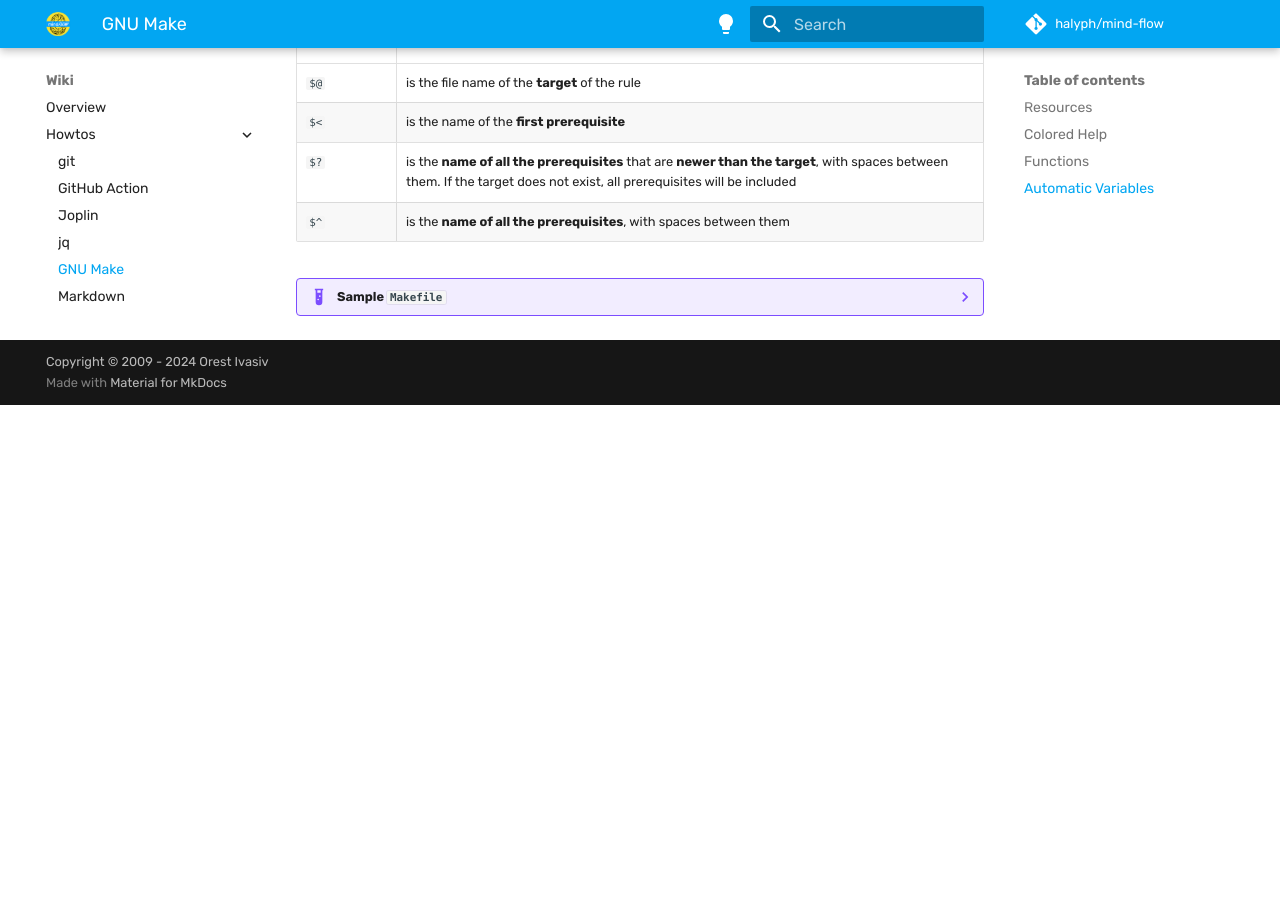
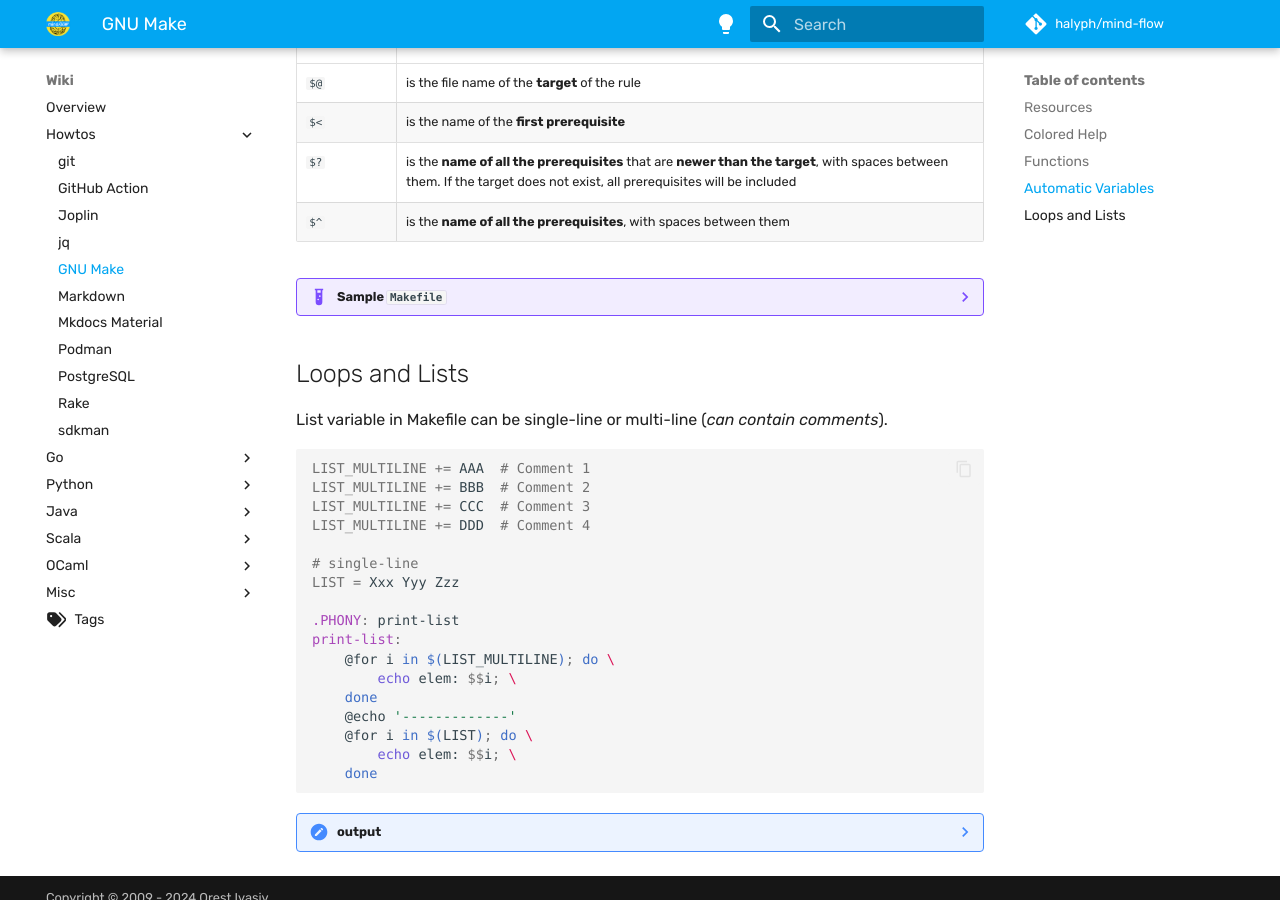
Before and after one commit to halyph/mind-flow, an MkDocs documentation site: the page built from docs/wiki/howtos/make.md, in a window 1280 px wide and 900 px high, scrolled down 1272 px. Built offline with MkDocs 1.6.1 and Material for MkDocs 9.7.7, drawn with Linux system fonts in a browser that asks for light colours; some web fonts are replaced; comment, search, counter and statistics services are not loaded; before the commit the page ends 1677 px from its top, so only the background shows below that.

Commit message:
updated make.md

````diff
--- a/docs/wiki/howtos/make.md
+++ b/docs/wiki/howtos/make.md
@@ -143,3 +143,42 @@ build-service:
     $?: one
     $^: one two
     ```
+
+## Loops and Lists
+
+List variable in Makefile can be single-line or multi-line (*can contain comments*).
+
+```make
+LIST_MULTILINE += AAA  # Comment 1
+LIST_MULTILINE += BBB  # Comment 2
+LIST_MULTILINE += CCC  # Comment 3
+LIST_MULTILINE += DDD  # Comment 4
+
+# single-line
+LIST = Xxx Yyy Zzz
+
+.PHONY: print-list
+print-list:
+	@for i in $(LIST_MULTILINE); do \
+		echo elem: $$i; \
+	done
+	@echo '-------------'
+	@for i in $(LIST); do \
+		echo elem: $$i; \
+	done
+```
+
+
+??? note "output"
+
+    ```shell
+    ➜ make print-list
+    elem: AAA
+    elem: BBB
+    elem: CCC
+    elem: DDD
+    -------------
+    elem: Xxx
+    elem: Yyy
+    elem: Zzz
+    ```
````
